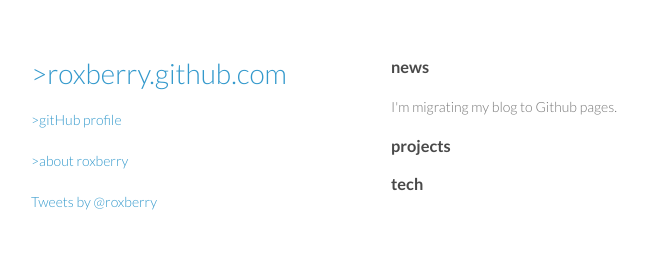
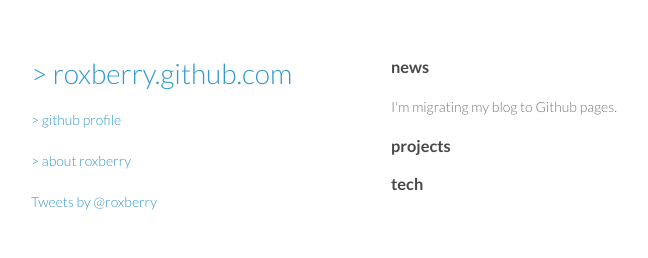
Before and after one commit to roxberry/roxberry.github.com, a Jekyll site: the page built from index.html, in a window 1280 px wide. Shown: the top 258 px of the page, without its empty margins (179-827 px from the left). Built offline with Jekyll 4.4.1, drawn with Linux system fonts in a browser that asks for light colours; comment, search, counter and statistics services are not loaded.

Commit message:
cleaning up structure

```diff
--- a/_layouts/base.html
+++ b/_layouts/base.html
@@ -15,9 +15,9 @@
 
 <div class="wrapper">
     <header>
-        <h1><a href="index.html">>roxberry.github.com</a></h1>
-        <p class="view"><a href="https://github.com/roxberry">>gitHub profile</a></p>
-        <p class="view"><a href=about.html>>about roxberry</a></p>
+        <h1><a href="index.html">> roxberry.github.com</a></h1>
+        <p class="view"><a href="https://github.com/roxberry">> github profile</a></p>
+        <p class="view"><a href=about.html>> about roxberry</a></p>
         <a class="twitter-timeline" href="https://twitter.com/roxberry" data-widget-id="312669708451188736">Tweets by @roxberry</a>
         <script>!function(d,s,id){var js,fjs=d.getElementsByTagName(s)[0];if(!d.getElementById(id)){js=d.createElement(s);js.id=id;js.src="//platform.twitter.com/widgets.js";fjs.parentNode.insertBefore(js,fjs);}}(document,"script","twitter-wjs");</script>
     </header>
```
